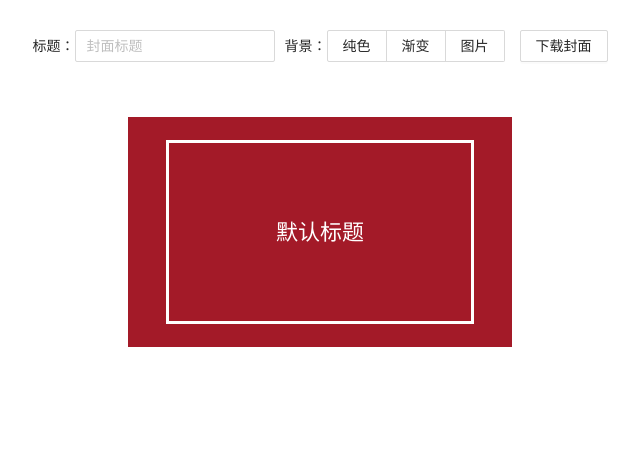
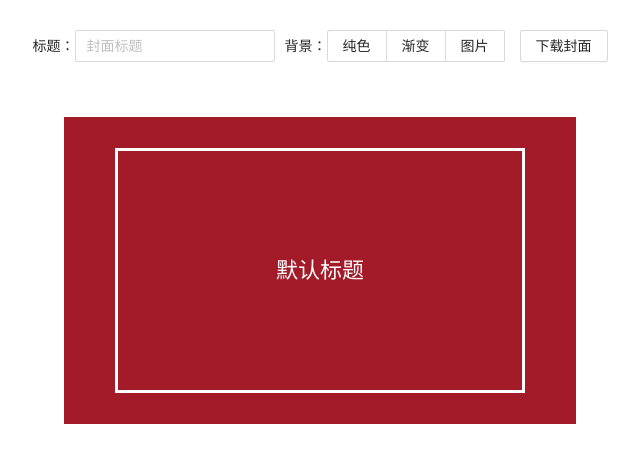
Before and after one commit to QuanLiu-JoJo/CoverGenerator, a React (Create React App) app in the folder cover_generator/: page / in a window 1280 px wide. Shown: the top 462 px of the page, without its empty margins (320-960 px from the left). Built offline with nearby package versions, Linux system fonts and the light colour scheme.

Commit message:
功能完善

```diff
--- a/cover_generator/src/App.scss
+++ b/cover_generator/src/App.scss
@@ -43,13 +43,13 @@
 
     .cover_content_wrapper {
       margin: 0 auto;
-      width: 30vw;
-      height: 18vw;
+      // width: 30vw;
+      // height: 18vw;
 
       .cover_content {
         margin: 0 auto;
-        width: 30vw;
-        height: 18vw;
+        width: 40vw;
+        height: 24vw;
         display: flex;
         align-items: center;
         justify-content: center;
--- a/cover_generator/src/ImagePiker/index.scss
+++ b/cover_generator/src/ImagePiker/index.scss
@@ -1,5 +1,7 @@
 @import "~antd/dist/antd.css";
 .avatar-uploader {
+  // margin: 5px auto;
+  margin-left: 70px;
   .ant-upload {
     width: 128px;
     height: 128px;
```
